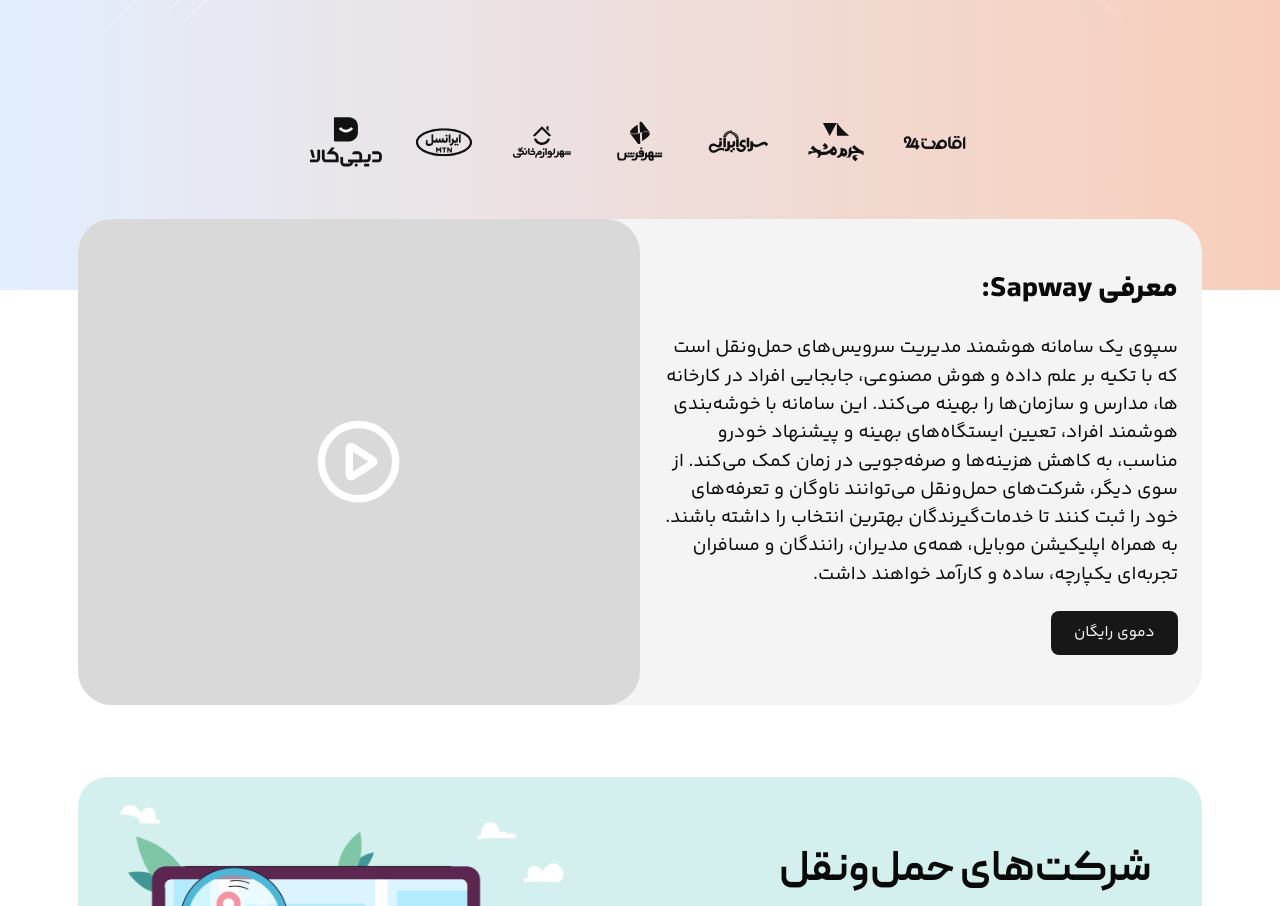
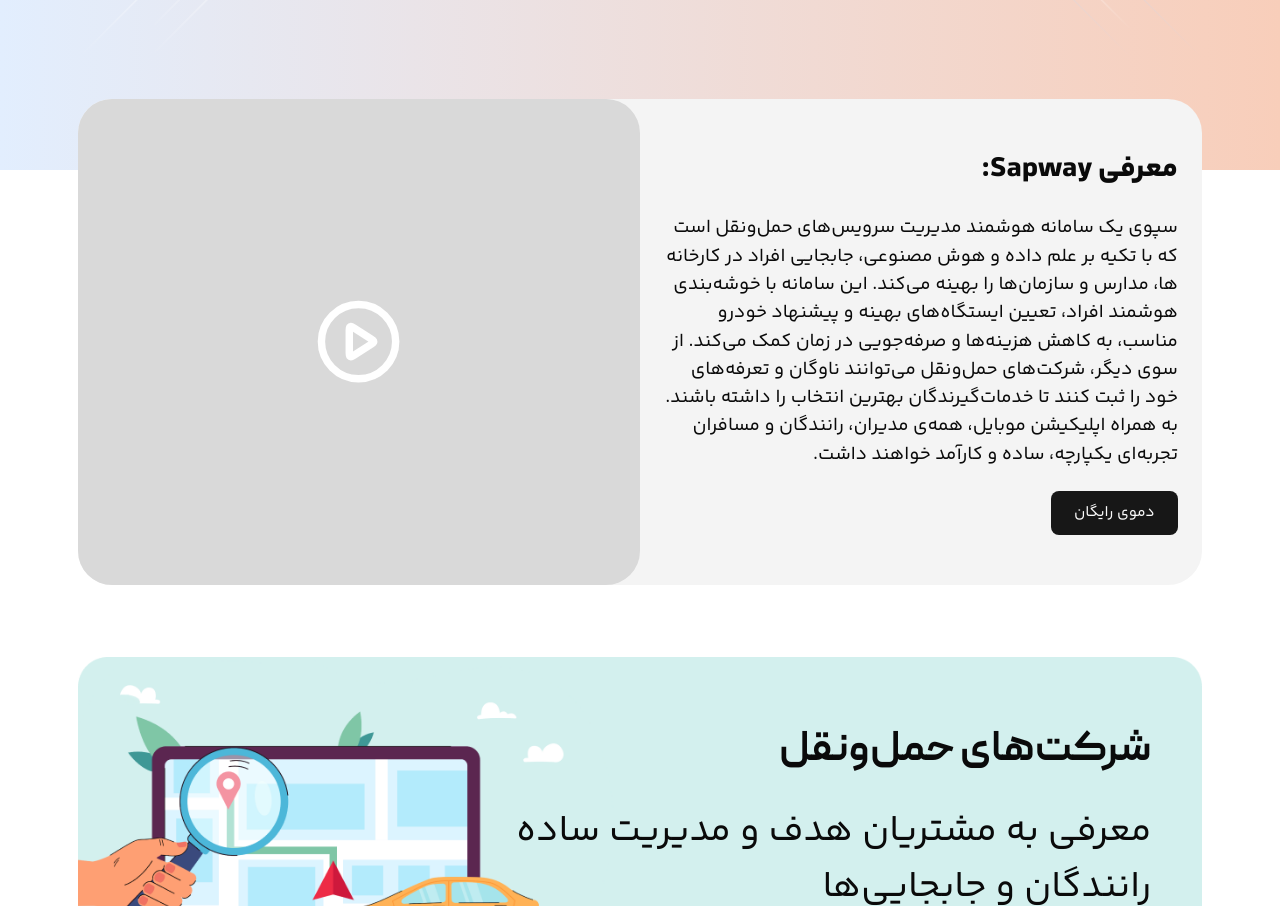
Before and after one commit to pexicade/sapway, a Next.js app: page / in a window 1280 px wide. Shown: the part 1338-2244 px from the top of the page. Built offline with nearby package versions, Linux system fonts and the light colour scheme.

Commit message:
removed the customers component from hero section. basically we don't display it anywhere anymore

```diff
--- a/components/hero.tsx
+++ b/components/hero.tsx
@@ -1,7 +1,6 @@
 import React from "react";
 import { Button } from "./ui/button";
 import Image from "next/image";
-import { Customers } from "./customers";
 
 export const Hero = () => {
   return (
@@ -188,9 +187,9 @@
           </div>
         </div>
       </div>
-      <div>
+      {/* <div>
         <Customers />
-      </div>
+      </div> */}
     </div>
   );
 };
```
